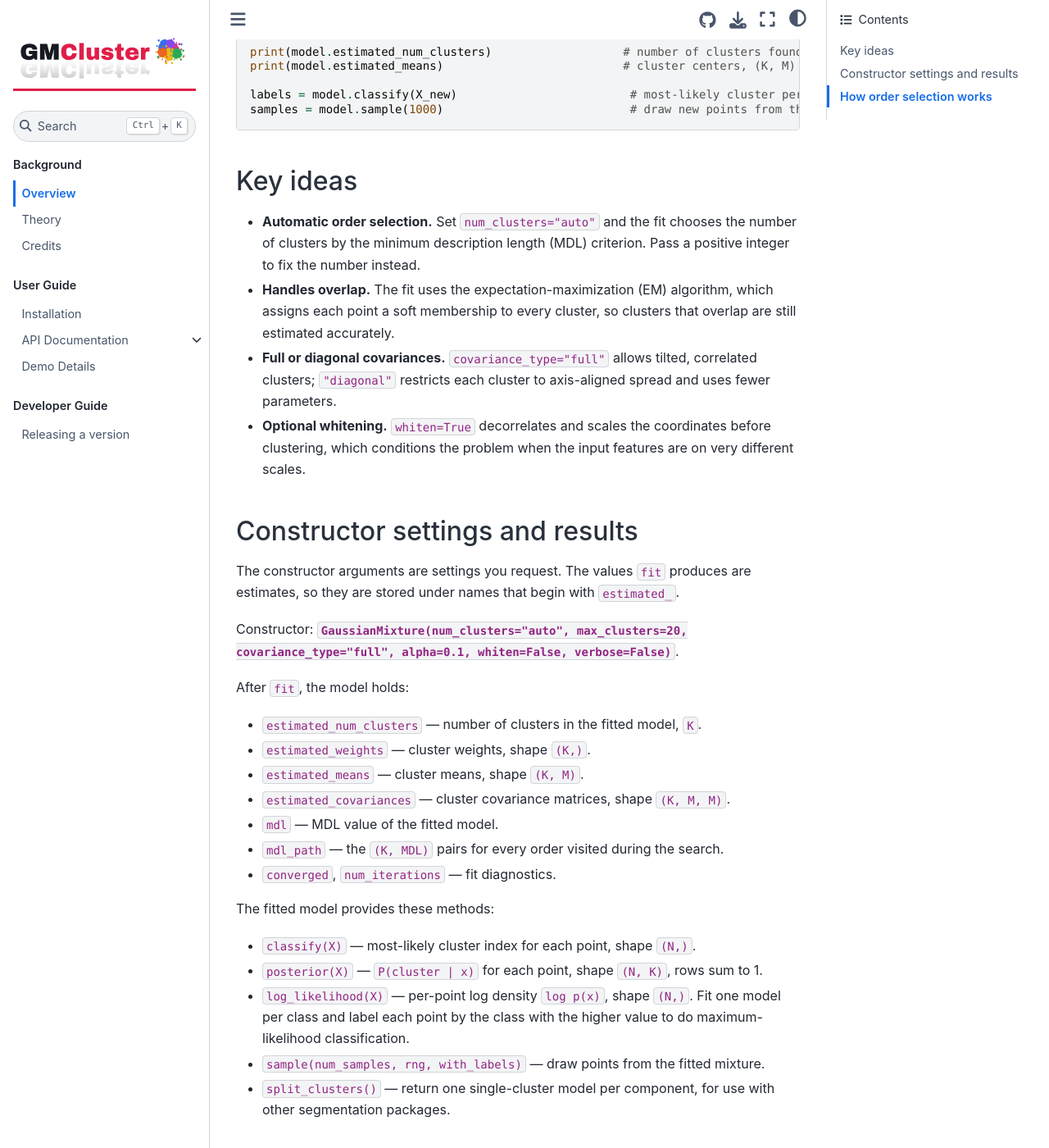
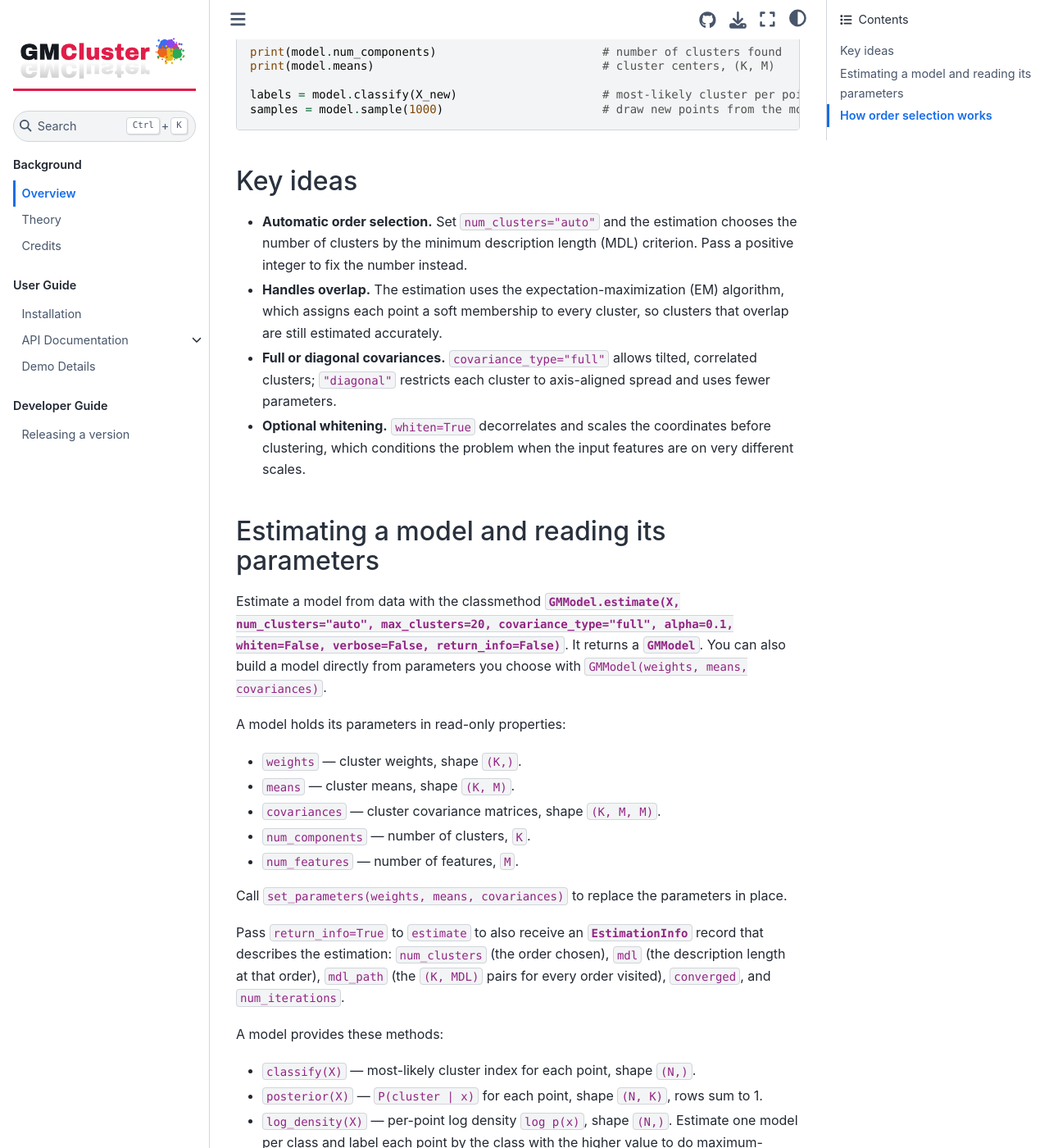
Before and after one commit to cabouman/gmcluster, a Sphinx documentation site: the page built from docs/source/overview.rst, in a window 1280 px wide and 1400 px high, scrolled down 369 px. Shown: the whole window at 82% size. Built offline with Sphinx 7.4.7 and the Sphinx Book theme 1.1.4, drawn with Linux system fonts in a browser that asks for light colours; pages that are not in the unit, such as notebooks, are missing from menus; some of the changed text lies outside the part shown.

Commit message:
Replace the estimator class with a GMModel model object
A GMModel holds a Gaussian mixture's parameters and is specified exactly by
them.  Build one from parameters with GMModel(weights, means, covariances), or
from data with the classmethod GMModel.estimate(X, ...), which returns a model
and, with return_info=True, an EstimationInfo record.  Read the parameters from
weights, means, covariances, num_components, and num_features; change them with
set_parameters.  The operations sample, classify, posterior, log_density, and
split are methods that read the parameters.  The EM engine is unchanged.

Updates the demos to build a model and sample from it, the docs, the README,
the tests, and the CHANGELOG.  Version 0.4.0.

Co-Authored-By: Claude Opus 4.8 <noreply@anthropic.com>
Claude-Session: https://claude.ai/code/session_01V68g4ip5sveWJBSwT3UHxk

```diff
--- a/docs/source/index.rst
+++ b/docs/source/index.rst
@@ -16,7 +16,7 @@ data, and picks the number of clusters for you.
 **Key features:**
 
 * Estimates the number of clusters automatically by minimum description length (MDL), so you do not have to guess K.
-* One-line ``fit`` on your data, then ``classify``, ``posterior``, ``log_likelihood``, or ``sample``.
+* One-line ``estimate`` on your data, then ``classify``, ``posterior``, ``log_density``, or ``sample``.
 * Full or diagonal cluster covariances.
 * Optional coordinate whitening to better condition the problem.
 * Models overlapping clusters with an EM Gaussian mixture, not hard k-means.
@@ -75,7 +75,7 @@ data, and picks the number of clusters for you.
       :link: api
       :link-type: doc
 
-      The ``GaussianMixture`` class and its methods.
+      The ``GMModel`` class and its methods.
 
    .. grid-item-card:: :material-regular:`science;2em` Demos
       :class-card: gmc-nav
--- a/docs/source/overview.rst
+++ b/docs/source/overview.rst
@@ -7,28 +7,28 @@ clusters to use automatically.  It handles clusters that overlap heavily, where
 simple clustering fails.  Typical uses are texture and multispectral image
 segmentation, density estimation, and classification.
 
-The package provides one class, :class:`~gmcluster.GaussianMixture`.  Create a
-model, call ``fit`` on your data, then read the estimates or classify new points::
+The package provides one class, :class:`~gmcluster.GMModel`.  Estimate a model from
+your data, then read its parameters or classify new points::
 
-    from gmcluster import GaussianMixture
+    from gmcluster import GMModel
 
-    model = GaussianMixture(num_clusters="auto").fit(X)   # X is (num_points, num_features)
+    model = GMModel.estimate(X, num_clusters="auto")   # X is (num_points, num_features)
 
-    print(model.estimated_num_clusters)                   # number of clusters found
-    print(model.estimated_means)                          # cluster centers, (K, M)
+    print(model.num_components)                        # number of clusters found
+    print(model.means)                                 # cluster centers, (K, M)
 
-    labels = model.classify(X_new)                         # most-likely cluster per point
-    samples = model.sample(1000)                           # draw new points from the model
+    labels = model.classify(X_new)                     # most-likely cluster per point
+    samples = model.sample(1000)                       # draw new points from the model
 
 Key ideas
 ---------
 
-* **Automatic order selection.**  Set ``num_clusters="auto"`` and the fit chooses
-  the number of clusters by the minimum description length (MDL) criterion.  Pass a
-  positive integer to fix the number instead.
-* **Handles overlap.**  The fit uses the expectation-maximization (EM) algorithm,
-  which assigns each point a soft membership to every cluster, so clusters that
-  overlap are still estimated accurately.
+* **Automatic order selection.**  Set ``num_clusters="auto"`` and the estimation
+  chooses the number of clusters by the minimum description length (MDL) criterion.
+  Pass a positive integer to fix the number instead.
+* **Handles overlap.**  The estimation uses the expectation-maximization (EM)
+  algorithm, which assigns each point a soft membership to every cluster, so
+  clusters that overlap are still estimated accurately.
 * **Full or diagonal covariances.**  ``covariance_type="full"`` allows tilted,
   correlated clusters; ``"diagonal"`` restricts each cluster to axis-aligned spread
   and uses fewer parameters.
@@ -36,40 +36,46 @@ Key ideas
   before clustering, which conditions the problem when the input features are on
   very different scales.
 
-Constructor settings and results
---------------------------------
+Estimating a model and reading its parameters
+---------------------------------------------
 
-The constructor arguments are settings you request.  The values ``fit`` produces
-are estimates, so they are stored under names that begin with ``estimated_``.
+Estimate a model from data with the classmethod
+:meth:`GMModel.estimate(X, num_clusters="auto", max_clusters=20, covariance_type="full", alpha=0.1, whiten=False, verbose=False, return_info=False) <gmcluster.GMModel.estimate>`.
+It returns a :class:`~gmcluster.GMModel`.  You can also build a model directly from
+parameters you choose with ``GMModel(weights, means, covariances)``.
 
-Constructor:
-:class:`GaussianMixture(num_clusters="auto", max_clusters=20, covariance_type="full", alpha=0.1, whiten=False, verbose=False) <gmcluster.GaussianMixture>`.
+A model holds its parameters in read-only properties:
 
-After ``fit``, the model holds:
+* ``weights`` — cluster weights, shape ``(K,)``.
+* ``means`` — cluster means, shape ``(K, M)``.
+* ``covariances`` — cluster covariance matrices, shape ``(K, M, M)``.
+* ``num_components`` — number of clusters, ``K``.
+* ``num_features`` — number of features, ``M``.
 
-* ``estimated_num_clusters`` — number of clusters in the fitted model, ``K``.
-* ``estimated_weights`` — cluster weights, shape ``(K,)``.
-* ``estimated_means`` — cluster means, shape ``(K, M)``.
-* ``estimated_covariances`` — cluster covariance matrices, shape ``(K, M, M)``.
-* ``mdl`` — MDL value of the fitted model.
-* ``mdl_path`` — the ``(K, MDL)`` pairs for every order visited during the search.
-* ``converged``, ``num_iterations`` — fit diagnostics.
+Call ``set_parameters(weights, means, covariances)`` to replace the parameters in
+place.
 
-The fitted model provides these methods:
+Pass ``return_info=True`` to ``estimate`` to also receive an
+:class:`~gmcluster.EstimationInfo` record that describes the estimation:
+``num_clusters`` (the order chosen), ``mdl`` (the description length at that order),
+``mdl_path`` (the ``(K, MDL)`` pairs for every order visited), ``converged``, and
+``num_iterations``.
+
+A model provides these methods:
 
 * ``classify(X)`` — most-likely cluster index for each point, shape ``(N,)``.
 * ``posterior(X)`` — ``P(cluster | x)`` for each point, shape ``(N, K)``, rows sum to 1.
-* ``log_likelihood(X)`` — per-point log density ``log p(x)``, shape ``(N,)``.  Fit one
+* ``log_density(X)`` — per-point log density ``log p(x)``, shape ``(N,)``.  Estimate one
   model per class and label each point by the class with the higher value to do
   maximum-likelihood classification.
-* ``sample(num_samples, rng, with_labels)`` — draw points from the fitted mixture.
-* ``split_clusters()`` — return one single-cluster model per component, for use with
-  other segmentation packages.
+* ``sample(num_samples, rng, with_labels)`` — draw points from the mixture.
+* ``split()`` — return one single-cluster model per component, for use with other
+  segmentation packages.
 
 How order selection works
 --------------------------
 
-With ``num_clusters="auto"``, the fit searches over the number of clusters:
+With ``num_clusters="auto"``, the estimation searches over the number of clusters:
 
 1. Start at ``max_clusters``.  Set the means to points drawn from the data and set
    every covariance to the covariance of the whole data set.
@@ -85,7 +91,7 @@ derivation.
 
 .. figure:: fig_mdl_flow.svg
    :width: 45%
-   :alt: flowchart of the fit method
+   :alt: flowchart of order selection
    :align: center
 
-   Order selection in the fit method.
+   Order selection during estimation.
--- a/gmcluster/__init__.py
+++ b/gmcluster/__init__.py
@@ -1,4 +1,4 @@
-__version__ = '0.3.0'
-from .gmcluster import GaussianMixture
+__version__ = '0.4.0'
+from .gmcluster import GMModel, EstimationInfo
 
-__all__ = ["GaussianMixture"]
+__all__ = ["GMModel", "EstimationInfo"]
```
Also changed, not shown: CHANGELOG.md (+16 -0 lines), README.rst (+11 -11 lines), docs/source/api.rst (+4 -3 lines), docs/source/demo_details.rst (+8 -8 lines), docs/source/gmcluster.rst (+16 -9 lines), 8 other files.
